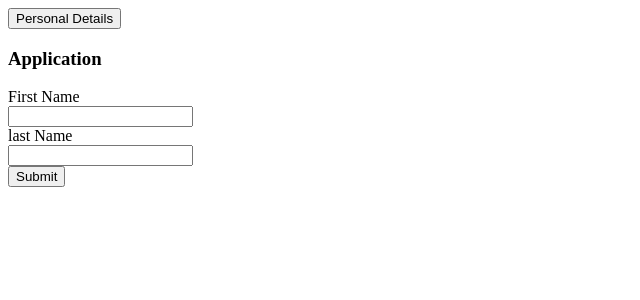
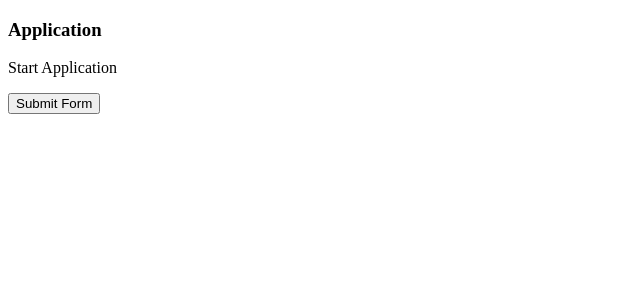
Before and after one commit to r2inlondon/application-form, a React (Create React App) app: page / in a window 1280 px wide. Shown: the top 300 px of the page, without its empty margins (0-640 px from the left). Built offline with nearby package versions, Linux system fonts and the light colour scheme.

Commit message:
All functionality is almost completed, just need to work last step to clear the form

```diff
--- a/src/components/ApplicationForm.js
+++ b/src/components/ApplicationForm.js
@@ -1,31 +1,60 @@
 import React, { useState } from "react";
 import FormContext from "./FormContext";
+import TheStart from "./TheStart";
 import PersonalDetails from "./PersonalDetails";
 import AddressDetails from "./AddressDetails";
 import AboutUs from "./AboutUs";
 import Summary from "./Summary";
+import TheEnd from "./TheEnd";
 
 const ApplicationForm = () => {
   const [details, setDetails] = useState({
     step1: {
-      active: true,
+      section: "Personal Details",
+      active: false,
       completed: false
     },
     step2: {
+      section: "Address Details",
       active: false,
       completed: false
     },
     step3: {
+      section: "Survey",
       active: false,
       completed: false
     },
     step4: {
+      section: "Summary",
       active: false,
       completed: false
     }
   });
 
-  const [progress, setProgress] = useState([true, false, false, false]);
+  const [progress, setProgress] = useState([
+    true,
+    false,
+    false,
+    false,
+    false,
+    false
+  ]);
+
+  const step0 = (e) => {
+    const endForm = e.target;
+
+    setDetails((prevState) => ({
+      step1: {
+        ...prevState.step1,
+        active: true
+      },
+      step2: { ...prevState.step2 },
+      step3: { ...prevState.step3 },
+      step4: { ...prevState.step4 }
+    }));
+
+    setProgress([false, true, false, false, false, false]);
+  };
 
   const step1 = (info) => {
     const { firstName, lastName } = info;
@@ -33,7 +62,6 @@ const ApplicationForm = () => {
     setDetails((prevState) => ({
       step1: {
         ...prevState.step1,
-        active: true,
         completed: true,
         firstName,
         lastName
@@ -43,7 +71,7 @@ const ApplicationForm = () => {
       step4: { ...prevState.step4 }
     }));
 
-    setProgress([false, true, false, false]);
+    setProgress([false, false, true, false, false, false]);
   };
 
   const step2 = (info) => {
@@ -53,7 +81,6 @@ const ApplicationForm = () => {
       step1: { ...prevState.step1 },
       step2: {
         ...prevState.step2,
-        active: true,
         completed: true,
         firstLine,
         secondLine,
@@ -65,7 +92,7 @@ const ApplicationForm = () => {
       step4: { ...prevState.step4 }
     }));
 
-    setProgress([false, false, true, false]);
+    setProgress([false, false, false, true, false, false]);
   };
 
   const step3 = (info) => {
@@ -76,16 +103,20 @@ const ApplicationForm = () => {
       step2: { ...prevState.step2 },
       step3: {
         ...prevState.step3,
-        active: true,
         completed: true,
         hear
       },
       step4: { ...prevState.step4, active: true }
     }));
-    setProgress([false, false, false, true]);
+    setProgress([false, false, false, false, true, false]);
   };
 
-  const step4 = () => {};
+  const step4 = (e) => {
+    const endForm = e.target;
+
+    setProgress([false, false, false, false, false, false]);
+    setDetails("");
+  };
 
   const activeIt = (e) => {
     const toActive = e.target.attributes.id.value;
@@ -103,33 +134,35 @@ const ApplicationForm = () => {
     <div>
       <div className="nav">
         {details.step1.active && (
-          <button key={1} id={0} className={"step1"} onClick={activeIt}>
-            Personal Details
+          <button key={1} id={1} className={"step1"} onClick={activeIt}>
+            {details.step1.section}
           </button>
         )}
         {details.step2.active && (
-          <button key={2} id={1} className={"step2"} onClick={activeIt}>
-            Home Address
+          <button key={2} id={2} className={"step2"} onClick={activeIt}>
+            {details.step2.section}
           </button>
         )}
         {details.step3.active && (
-          <button key={3} id={2} className={"step3"} onClick={activeIt}>
-            Step 3
+          <button key={3} id={3} className={"step3"} onClick={activeIt}>
+            {details.step3.section}
           </button>
         )}
         {details.step4.active && (
-          <button key={4} id={3} className={"step4"} onClick={activeIt}>
-            Summary
+          <button key={4} id={4} className={"step4"} onClick={activeIt}>
+            {details.step4.section}
           </button>
         )}
       </div>
       <h3>Application</h3>
+      {progress[0] && <TheStart TheStart={step0} />}
       <FormContext.Provider value={details}>
-        {progress[0] && <PersonalDetails setDetails={step1} />}
-        {progress[1] && <AddressDetails setAddressDetails={step2} />}
-        {progress[2] && <AboutUs setAboutUs={step3} />}
-        {progress[3] && <Summary />}
+        {progress[1] && <PersonalDetails setDetails={step1} />}
+        {progress[2] && <AddressDetails setAddressDetails={step2} />}
+        {progress[3] && <AboutUs setAboutUs={step3} />}
+        {progress[4] && <Summary endForm={step4} />}
       </FormContext.Provider>
+      {progress[5] && <TheEnd />}
     </div>
   );
 };
--- a/src/components/Summary.js
+++ b/src/components/Summary.js
@@ -1,13 +1,45 @@
 import React, { useContext } from "react";
 import FormContext from "./FormContext";
 
-const Summary = () => {
+const Summary = (props) => {
   const details = useContext(FormContext);
+
+  // const personalDetails = [];
+
+  // for (let key in details.step1) {
+  //   if (details.step1.hasOwnProperty(key)) {
+  //     if (!key === "completed") {
+  //       personalDetails.push(
+  //         <div>
+  //           <p>{key}: </p>
+  //           <p>{details.step1[key]}</p>
+  //         </div>
+  //       );
+  //     }
+  //   }
+  // }
+
+  // console.log(personalDetails);
 
   return (
     <div className="summary">
-      <p>First name:</p> <p>{details.step1.firstName}</p>
-      <p>Last name:</p> <p>{details.step1.lastName}</p>
+      <h3>{details.step1.section}</h3>
+      <p>First name:</p>
+      <p>{details.step1.firstName}</p>
+      <p>Last name:</p>
+      <p>{details.step1.lastName}</p>
+      <p> {details.step2.section}</p>
+      <p>Address first line</p>
+      <p>{details.step2.firstLine}</p>
+      {details.step2.firstLine && (
+        <div>
+          <p>Address second line</p>
+          <p>{details.step2.firstLine}</p>
+        </div>
+      )}
+      <p>City:</p> <p>{details.step2.city}</p>
+      <p>Country:</p> <p>{details.step2.country}</p>
+      <button onClick={props.endForm}>Submit Form</button>
     </div>
   );
 };
--- /dev/null
+++ b/src/components/TheEnd.js
@@ -0,0 +1,9 @@
+import React from "react";
+
+const TheEnd = () => (
+  <div className="the-end">
+    <p>Application Form Completed</p>
+  </div>
+);
+
+export default TheEnd;
--- /dev/null
+++ b/src/components/TheStart.js
@@ -0,0 +1,10 @@
+import React from "react";
+
+const TheStart = (props) => (
+  <div className="the-end">
+    <p>Start Application</p>
+    <button onClick={props.TheStart}>Submit Form</button>
+  </div>
+);
+
+export default TheStart;
```
